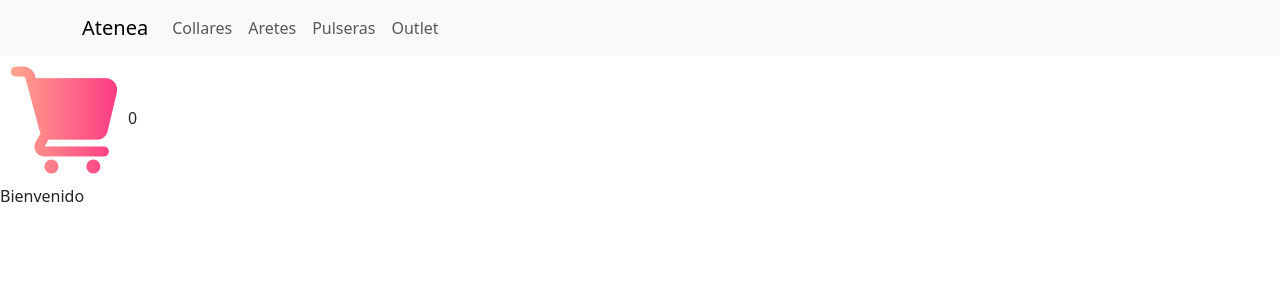
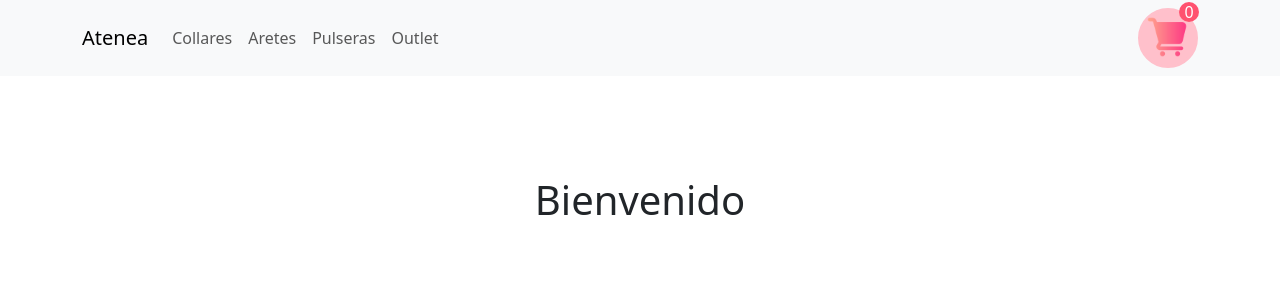
Before and after one commit to Paulatf96/Ecommerce-con-React.JS, a React (Vite) app: page / in a window 1280 px wide. Shown: the top 300 px of the page. Built offline with nearby package versions, Linux system fonts and the light colour scheme.

Commit message:
Pre-entrega 1

```diff
--- a/src/App.jsx
+++ b/src/App.jsx
@@ -1,12 +1,10 @@
 import {NavBar} from "./components/NavBar";
-import {CartWidget} from "./components/CartWidget"
-import {ItemListContainer} from "./components/ItemListContainer"
+import {ItemListContainer} from "./components/ItemListContainer";
 
 function App() {
   return (
     <>
       <NavBar/>
-      <CartWidget/>
       <ItemListContainer saludo="Bienvenido"> </ItemListContainer>
     </>
   )
--- a/src/components/CartWidget.jsx
+++ b/src/components/CartWidget.jsx
@@ -1,6 +1,6 @@
 import cart from "../assets/cart.png"
 
 export const CartWidget =  () => {
-    return <><img src={cart} alt="icono carro" />
-    <span>0</span></>
+    return <div id="cart-container"><img src={cart} alt="icono carro" />
+    <span>0</span></div>
 }
--- a/src/components/ItemListContainer.jsx
+++ b/src/components/ItemListContainer.jsx
@@ -1,4 +1,3 @@
-export const ItemListContainer = (Props =>{
-    return <>
-   <p>  {Props.saludo} </p> </>
+export const ItemListContainer = ( ({saludo}) =>{
+    return (<h1 id="title-ItemListContainer">{saludo}</h1>)
 })
--- a/src/components/NavBar.jsx
+++ b/src/components/NavBar.jsx
@@ -1,6 +1,7 @@
 import Container from 'react-bootstrap/Container';
 import Nav from 'react-bootstrap/Nav';
 import Navbar from 'react-bootstrap/Navbar';
+import {CartWidget} from "./CartWidget";
 
 export const NavBar = () => {
     return <>
@@ -13,6 +14,7 @@ export const NavBar = () => {
             <Nav.Link href="">Pulseras</Nav.Link>
             <Nav.Link href="">Outlet</Nav.Link>
           </Nav>
+            <CartWidget/>
 
         </Container>
       </Navbar>
--- a/src/index.css
+++ b/src/index.css
@@ -1,69 +1,32 @@
-:root {
-  font-family: Inter, system-ui, Avenir, Helvetica, Arial, sans-serif;
-  line-height: 1.5;
-  font-weight: 400;
-
-  color-scheme: light dark;
-  color: rgba(255, 255, 255, 0.87);
-  background-color: #242424;
-
-  font-synthesis: none;
-  text-rendering: optimizeLegibility;
-  -webkit-font-smoothing: antialiased;
-  -moz-osx-font-smoothing: grayscale;
-  -webkit-text-size-adjust: 100%;
+#cart-container{
+  position: relative;
+  height: 60px;
+  width: 60px;
+  background-color: pink;
+  border-radius: 50%;
+  border: pink solid;
+}
+#cart-container img{
+  position: absolute;
+  width: 85%;
+  left: 5%;
+  top: 6%;
+}
+#cart-container span{
+  position: absolute;
+  right: -4px;
+  top:-9px;
+  background-color: rgb(255, 82, 111);
+  color: white;
+  height: 20px;
+  width: 20px;
+  text-align: center;
+  border-radius: 50%;
+  line-height: 20px;
+  justify-content: center;
 }
 
-a {
-  font-weight: 500;
-  color: #646cff;
-  text-decoration: inherit;
+#title-ItemListContainer{
+  text-align: center;
+  margin: 100px;
 }
-a:hover {
-  color: #535bf2;
-}
-
-body {
-  margin: 0;
-  display: flex;
-  place-items: center;
-  min-width: 320px;
-  min-height: 100vh;
-}
-
-h1 {
-  font-size: 3.2em;
-  line-height: 1.1;
-}
-
-button {
-  border-radius: 8px;
-  border: 1px solid transparent;
-  padding: 0.6em 1.2em;
-  font-size: 1em;
-  font-weight: 500;
-  font-family: inherit;
-  background-color: #1a1a1a;
-  cursor: pointer;
-  transition: border-color 0.25s;
-}
-button:hover {
-  border-color: #646cff;
-}
-button:focus,
-button:focus-visible {
-  outline: 4px auto -webkit-focus-ring-color;
-}
-
-@media (prefers-color-scheme: light) {
-  :root {
-    color: #213547;
-    background-color: #ffffff;
-  }
-  a:hover {
-    color: #747bff;
-  }
-  button {
-    background-color: #f9f9f9;
-  }
-}
--- a/src/main.jsx
+++ b/src/main.jsx
@@ -2,6 +2,7 @@ import React from 'react'
 import ReactDOM from 'react-dom/client'
 import App from './App.jsx'
 import 'bootstrap/dist/css/bootstrap.min.css';
+import './index.css'
 
 ReactDOM.createRoot(document.getElementById('root')).render(
   <React.StrictMode>
```
